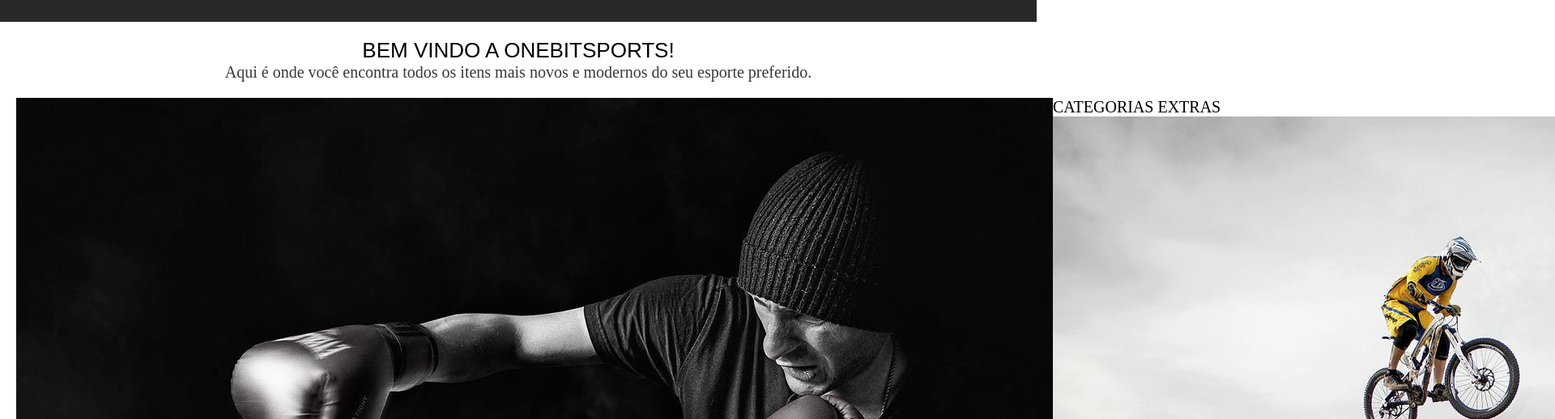
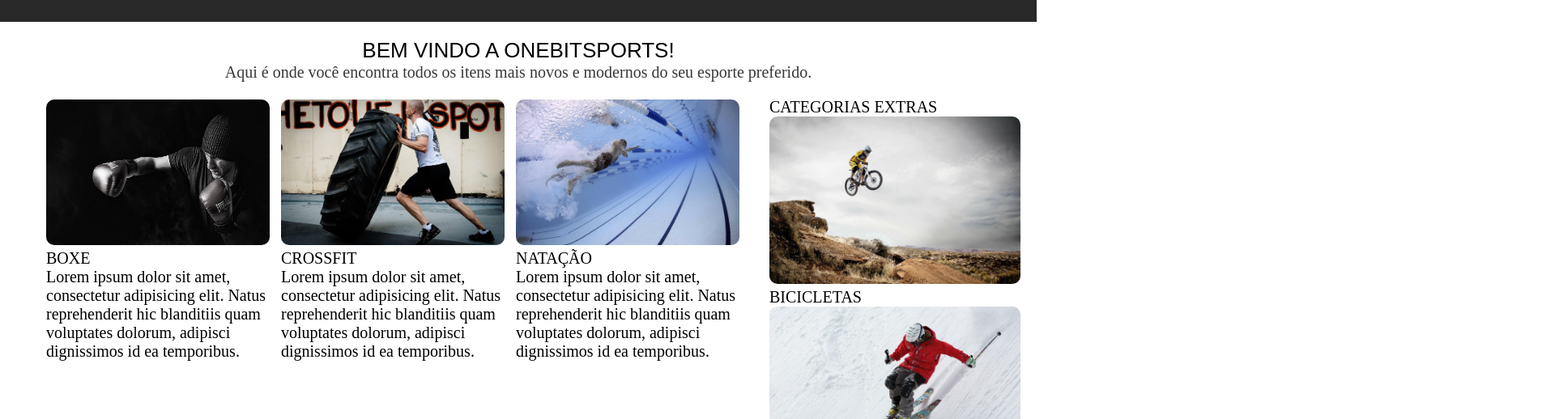
Before and after one commit to renanbc/Css-Moderno-Onebitcode, a plain HTML site: page projetoFinalFlexboxGrid/index.html in a window 1280 px wide. Shown: the part 67-585 px from the top of the page at 81% size, 1920 px wide, since content can reach past the window. Drawn offline with Linux system fonts and the light colour scheme.

Commit message:
atualização projeto final

```diff
--- a/projetoFinalFlexboxGrid/style.css
+++ b/projetoFinalFlexboxGrid/style.css
@@ -65,3 +65,40 @@
     padding: 20px;
     flex: 1 0 auto;
 }
+
+.mainCardImg{
+    width: 100%;
+    height: 180px;
+    border-radius: 10px;
+}
+
+.sidebarCardImg{
+    width: 100%;
+    height: 100;
+    border-radius: 10px;
+}
+
+.categoryCard{
+    width: 280px;
+    height: 380px;
+    border: 2px solid transparent;
+    border-radius: 10px;
+    transition: 0.5s;
+    cursor: pointer;
+}
+
+.mainContent{
+    display: flex;
+    flex-wrap: wrap;
+    justify-content: center;
+    gap: 10px;
+    grid-area: mainContent;
+}
+
+.categoryCard:hover{
+    border-color: #000;
+}
+
+.mainCategoryCardTitle{
+
+}
```
